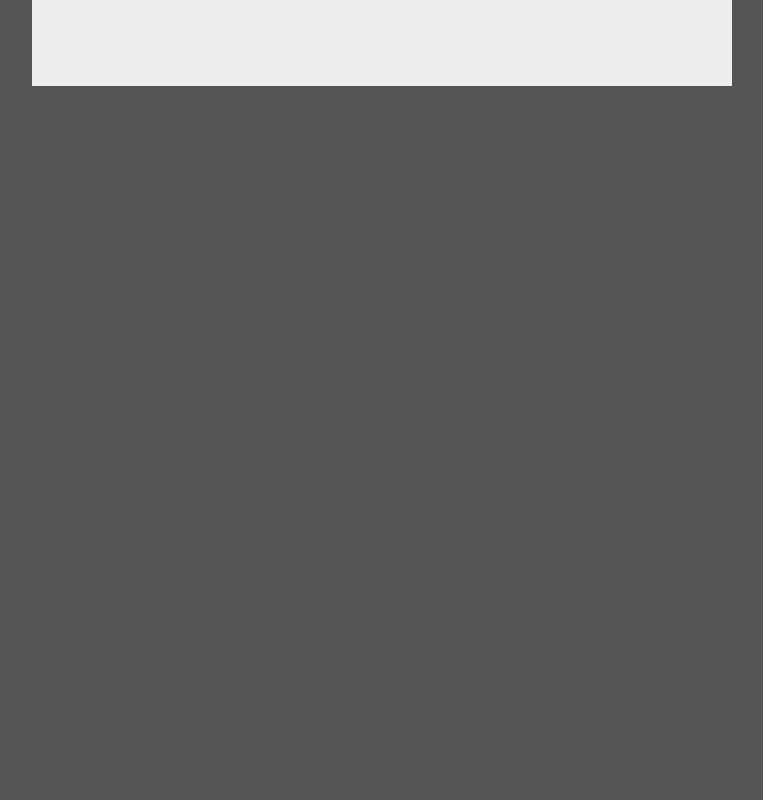
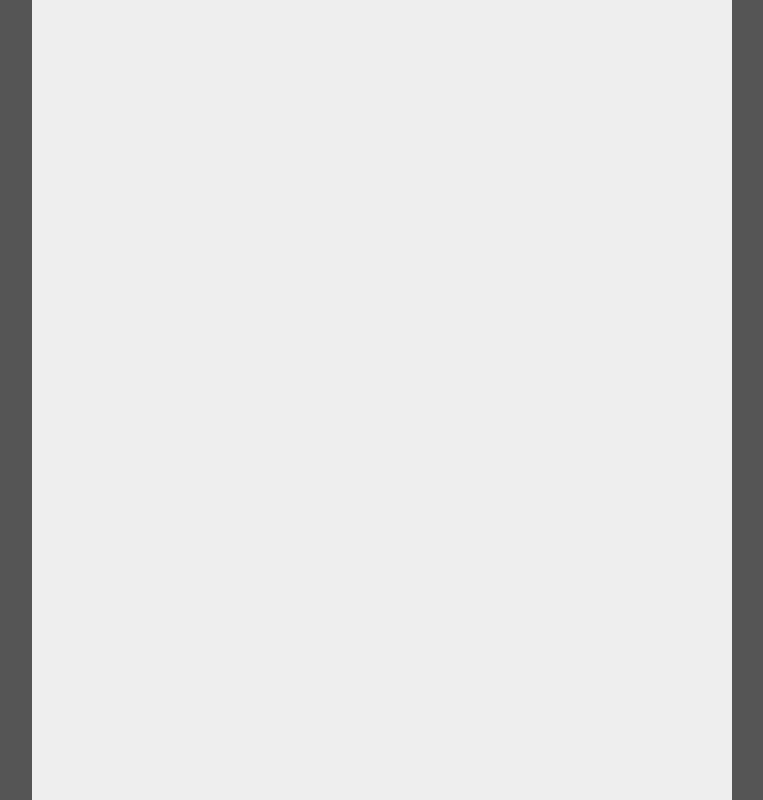
Before and after one commit to jacobhamblin/notepad, a plain HTML site: page index.html in a window 1280 px wide. Shown: the whole page, without its empty margins (258-1021 px from the left). Drawn offline with Linux system fonts and the light colour scheme.

Commit message:
some corrections

```diff
--- a/index.html
+++ b/index.html
@@ -1,10 +1,10 @@
 <!doctype html>
-<html style="min-height: 100%;">
+<html style="height: 100%;">
   <head>
     <link href="https://fonts.googleapis.com/css?family=Roboto&display=swap" rel="stylesheet">
   </head>
-  <body style="background: #555; margin: 0; height: 100%; display: flex; align-items: stretch;">
-    <div contenteditable="true" style="min-width: 600px; max-width: 900px; width: 50% ;margin: 0 auto; background: #eee; height: 100%; padding: 30px; font-size: 17px; letter-spacing: 2px; line-height: 26px; font-family: 'Roboto', arial, sans-serif;">
+  <body style="background: #555; margin: 0; min-height: 100vh; display: flex; align-items: stretch;">
+    <div contenteditable="true" style="min-width: 600px; max-width: 900px; width: 50% ;margin: 0 auto; background: #eee; padding: 30px; font-size: 17px; letter-spacing: 2px; line-height: 26px; font-family: 'Roboto', arial, sans-serif;">
     </div>
   </body>
 </html>
```
